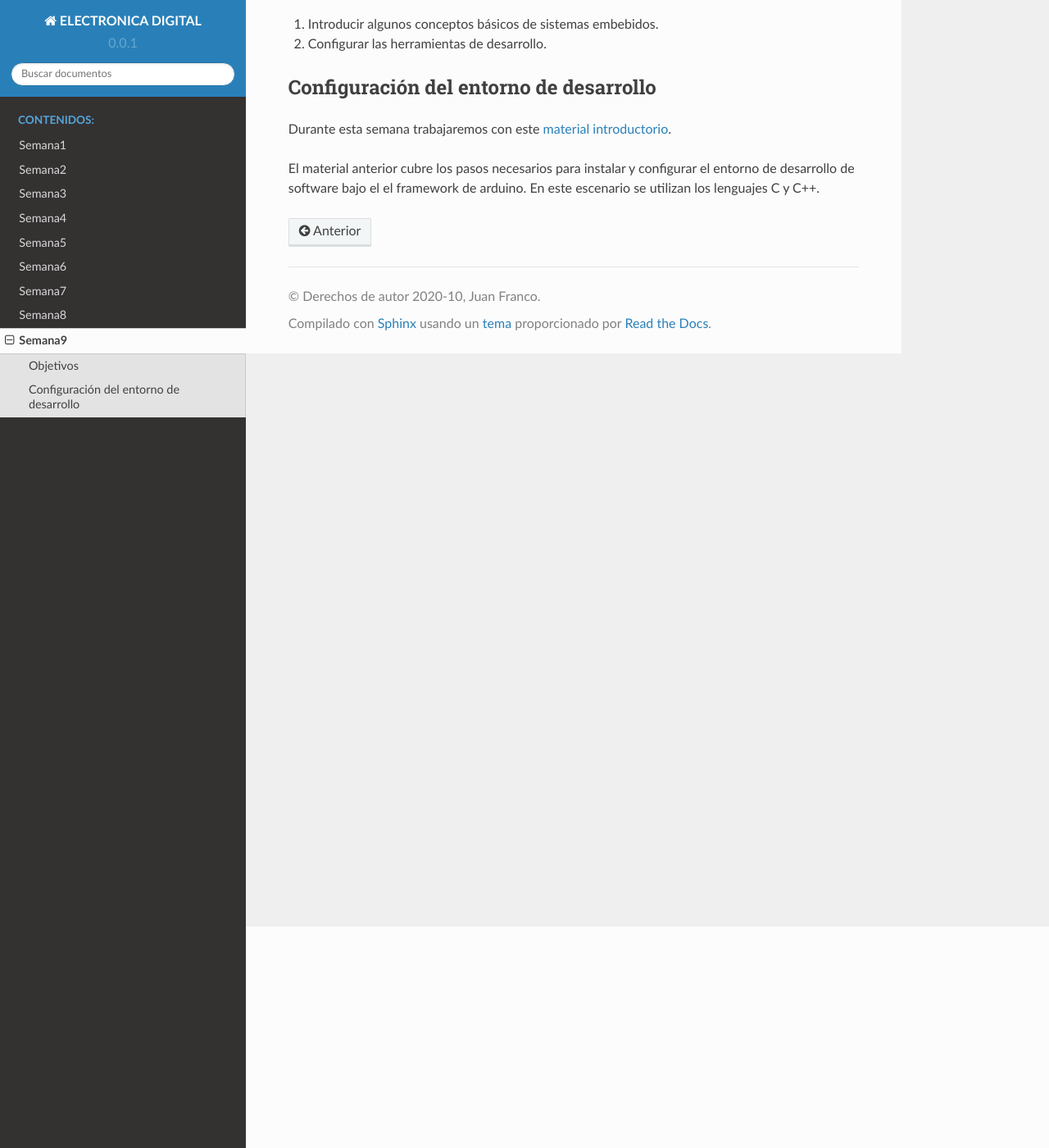
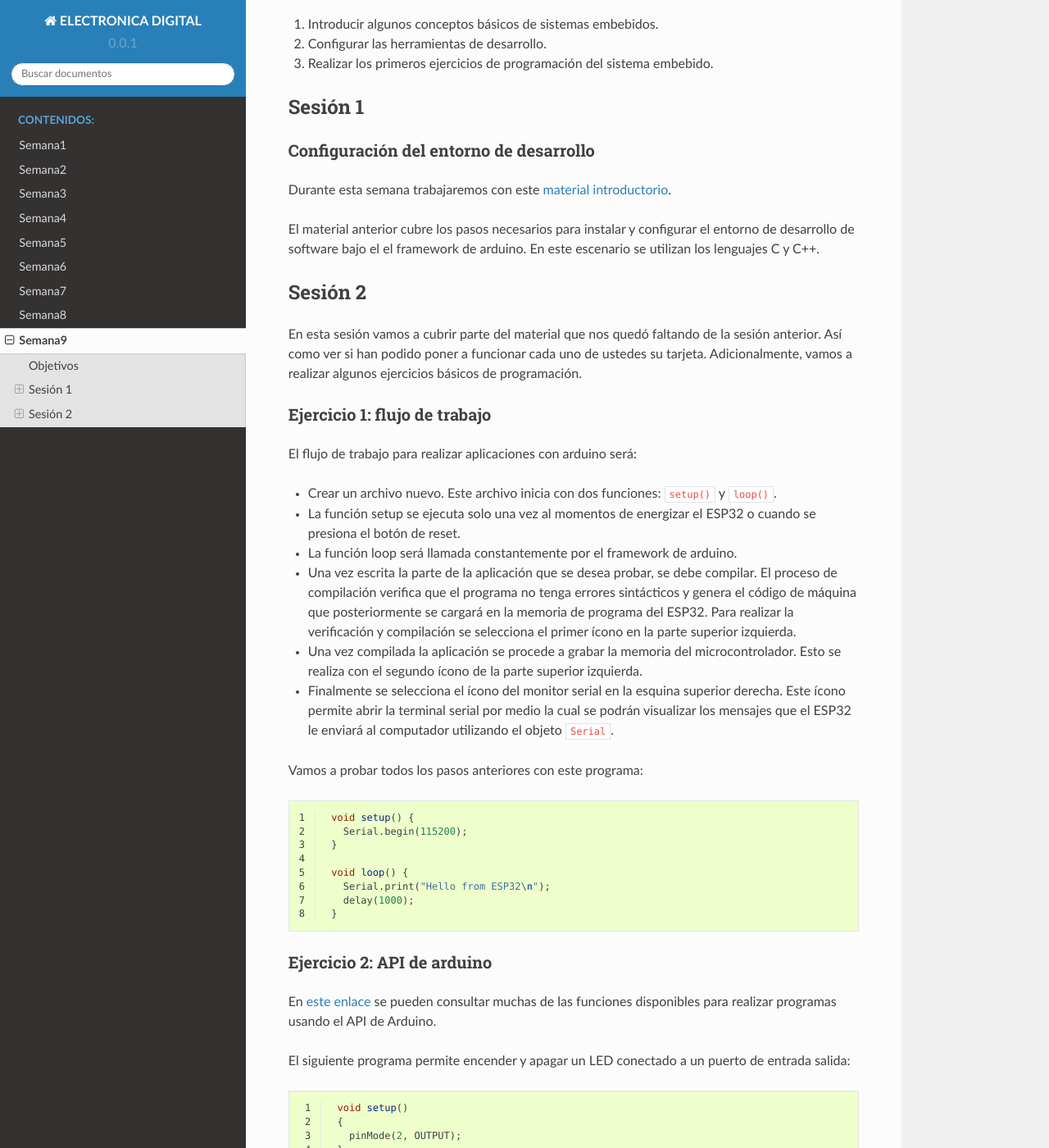
Before and after one commit to juanferfranco/ElectronicaDigital, a Sphinx documentation site: the page built from docs/_semana9/semana9.rst, in a window 1280 px wide and 1400 px high, scrolled down 270 px. Shown: the whole window at 82% size. Built offline with Sphinx 7.4.7 and the Read the Docs theme 2.0.0, drawn with Linux system fonts in a browser that asks for light colours; some of the changed text lies outside the part shown.

Commit message:
update week 9

```diff
--- a/docs/_semana9/semana9.rst
+++ b/docs/_semana9/semana9.rst
@@ -7,11 +7,168 @@ Objetivos
 ----------
 1. Introducir algunos conceptos básicos de sistemas embebidos.
 2. Configurar las herramientas de desarrollo.
+3. Realizar los primeros ejercicios de programación del sistema embebido.
+
+
+Sesión 1
+---------
 
 Configuración del entorno de desarrollo
-----------------------------------------
+^^^^^^^^^^^^^^^^^^^^^^^^^^^^^^^^^^^^^^^^
 Durante esta semana trabajaremos con este
 `material introductorio <https://docs.google.com/presentation/d/1A663TX543Dh2V4xkvaiVQ8RLKFTkC3CALfXTRrJiWsE/edit?usp=sharing>`__.
 
 El material anterior cubre los pasos necesarios para instalar y configurar el entorno de desarrollo de software bajo el
 el framework de arduino. En este escenario se utilizan los lenguajes C y C++.
+
+
+Sesión 2
+---------
+En esta sesión vamos a cubrir parte del material que nos quedó faltando de la sesión anterior. Así como ver
+si han podido poner a funcionar cada uno de ustedes su tarjeta. Adicionalmente, vamos a realizar algunos ejercicios
+básicos de programación.
+
+
+Ejercicio 1: flujo de trabajo
+^^^^^^^^^^^^^^^^^^^^^^^^^^^^^^^^
+El flujo de trabajo para realizar aplicaciones con arduino será:
+
+* Crear un archivo nuevo. Este archivo inicia con dos funciones: ``setup()`` y ``loop()``.
+* La función setup se ejecuta solo una vez al momentos de energizar el ESP32 o cuando se presiona el botón de reset.
+* La función loop será llamada constantemente por el framework de arduino.
+* Una vez escrita la parte de la aplicación que se desea probar, se debe compilar. El proceso de compilación verifica que
+  el programa no tenga errores sintácticos y genera el código de máquina que posteriormente se cargará en la memoria de
+  programa del ESP32. Para realizar la verificación y compilación se selecciona el primer ícono en la parte superior izquierda.
+* Una vez compilada la aplicación se procede a grabar la memoria del microcontrolador. Esto se realiza con el segundo ícono
+  de la parte superior izquierda.
+* Finalmente se selecciona el ícono del monitor serial en la esquina superior derecha. Este ícono permite abrir la terminal
+  serial por medio la cual se podrán visualizar los mensajes que el ESP32 le enviará al computador utilizando el
+  objeto ``Serial``.
+
+Vamos a probar todos los pasos anteriores con este programa:
+
+.. code-block:: cpp
+   :lineno-start: 1
+
+    void setup() {
+      Serial.begin(115200);
+    }
+
+    void loop() {
+      Serial.print("Hello from ESP32\n");
+      delay(1000);
+    }
+
+Ejercicio 2: API de arduino
+^^^^^^^^^^^^^^^^^^^^^^^^^^^^^^^^
+En `este enlace <https://www.arduino.cc/reference/en/>`__ se pueden consultar muchas de las funciones disponibles para
+realizar programas usando el API de Arduino.
+
+El siguiente programa permite encender y apagar un LED conectado a un puerto de entrada salida:
+
+.. code-block:: cpp
+   :lineno-start: 1
+
+    void setup()
+    {
+      pinMode(2, OUTPUT);
+    }
+
+    void loop()
+    {
+      digitalWrite(2, HIGH);
+      delay(1000); // Wait for 1000 millisecond(s)
+      digitalWrite(2, LOW);
+      delay(1000); // Wait for 1000 millisecond(s)
+    }
+
+El siguiente programa permite leer un puerto digital y encender y apagar un LED:
+
+
+.. code-block:: cpp
+   :lineno-start: 1
+
+    void setup()
+    {
+      pinMode(2, OUTPUT);
+      pinMode(3,INPUT);
+
+    }
+
+    void loop()
+    {
+      if(digitalRead(3) == HIGH){
+        digitalWrite(2, HIGH);
+      }
+      else{
+        digitalWrite(2, LOW);
+      }
+    }
+
+Ejercicio 3: RETO 1
+^^^^^^^^^^^^^^^^^^^^
+Realice un programa que lea el estado de dos switches y encienda solo
+uno de 4 LEDs.
+
+Ejercicio 4: puerto serial
+^^^^^^^^^^^^^^^^^^^^^^^^^^^
+.. code-block:: cpp
+   :lineno-start: 1
+
+    void setup()
+    {
+      pinMode(2, OUTPUT);
+      pinMode(3,INPUT);
+      Serial.begin(115200);
+
+    }
+
+    void loop()
+    {
+      if(digitalRead(3) == HIGH){
+        digitalWrite(2, HIGH);
+        Serial.println("LED ON");
+      }
+      else{
+        digitalWrite(2, LOW);
+        Serial.println("LED OFF");
+      }
+    }
+
+Ejercicio 5: RETO 2
+^^^^^^^^^^^^^^^^^^^^
+Modifique el código del reto 1 para indicar por el puerto serial
+cuál de los 4 LEDs está encendido.
+
+Ejercicio 6: ADC
+^^^^^^^^^^^^^^^^^
+El siguiente programa lee una señal análoga y la convierte a digital.
+
+.. code-block:: cpp
+   :lineno-start: 1
+
+    void setup()
+    {
+      pinMode(2, OUTPUT);
+      pinMode(3,INPUT);
+      Serial.begin(115200);
+    }
+
+    void loop()
+    {
+
+        Serial.println(analogRead(A0));
+        delay(1000);
+    }
+
+
+Ejercicio 7: RETO 3
+^^^^^^^^^^^^^^^^^^^^
+Lea el valor de una entrada analógica. Si la entrada es menor
+a 340 enciende un led verde y envía por el puerto serial solo una
+vez LED_VERDE. Si es mayor a 340 pero menor a 700 enciende solo
+el LED amarillo y envía por el puerto serial solo una vez LED_AMARILLO.
+Finalmente, si es mayor a 700 enciende solo el LED rojo y envía por
+el puerto serial solo una vez LED_ROJO. Tenga en cuenta que al entrar
+a cada rango se debe enviar solo una vez el mensaje por el puerto
+serial.
```
